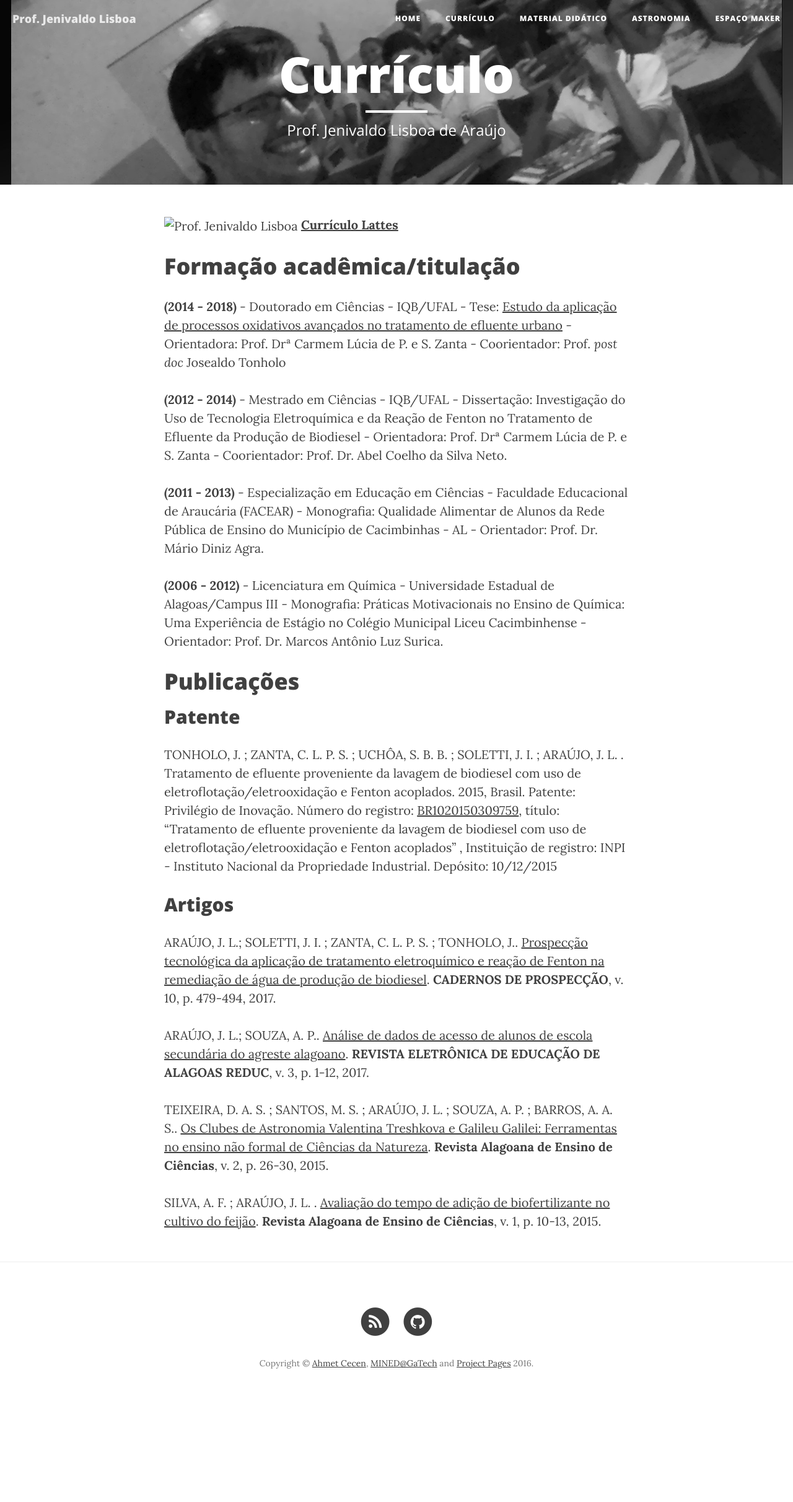
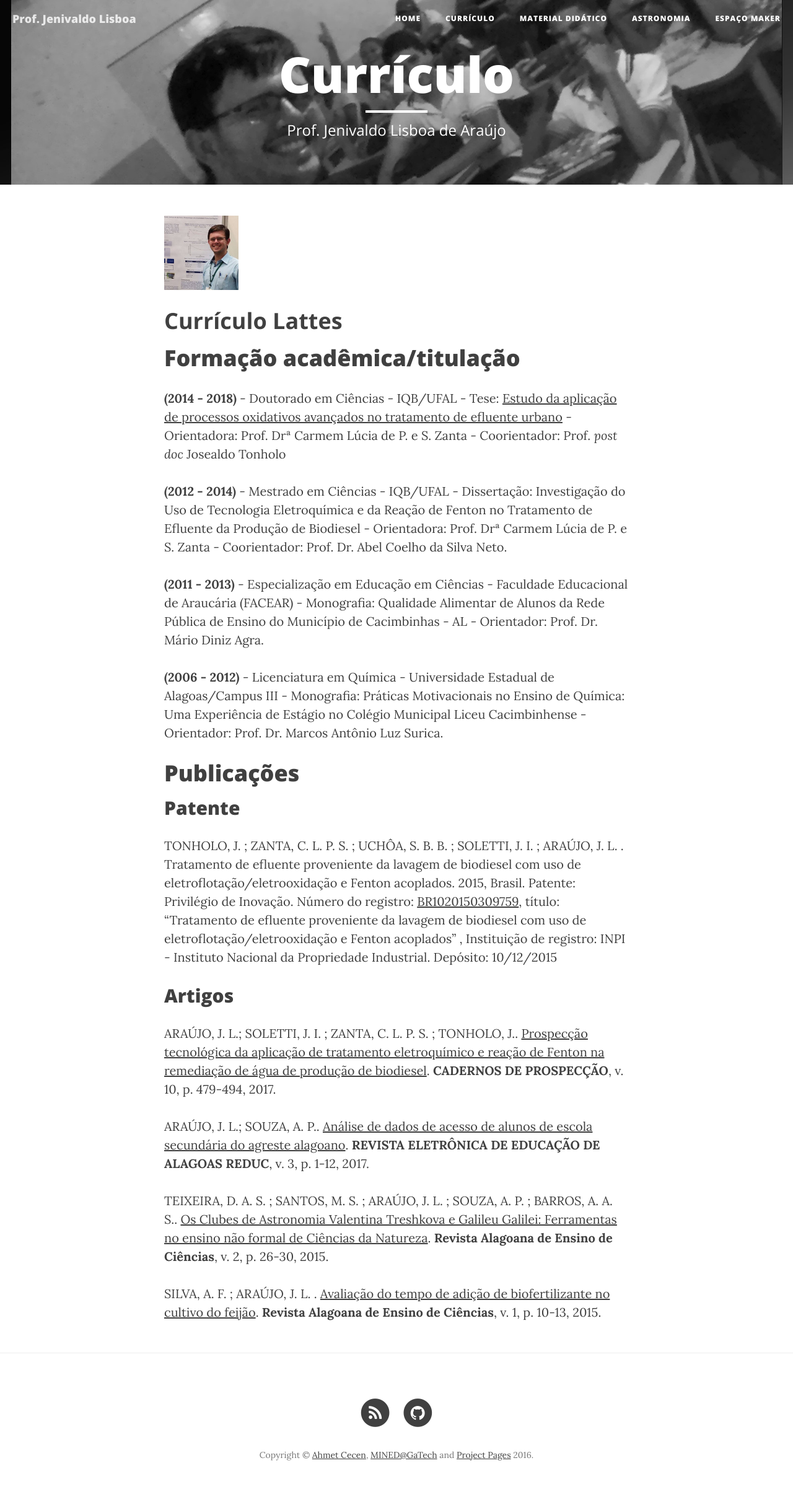
Before and after one commit to ProfJenivaldo/site1, a Jekyll site: the page built from projects/project1.md, in a window 1280 px wide. Shown: the whole page at 62% size. Built offline with Jekyll 4.4.1, drawn with Linux system fonts in a browser that asks for light colours; nearby versions of some CDN libraries; before the commit the page ends 2276 px from its top, so only the background shows below that.

Commit message:
bug_imagecurriculo1

```diff
--- a/projects/project1.md
+++ b/projects/project1.md
@@ -5,7 +5,10 @@ description: Prof. Jenivaldo Lisboa de Araújo
 header-img: "img/home-bg.jpg"
 ---
 
-![Prof. Jenivaldo Lisboa](img/Avatar.png) **[Currículo Lattes](http://lattes.cnpq.br/5546232866202386)**
+
+<img src="https://github.com/ProfJenivaldo/site1/blob/master/img/Avatar.png?raw=true" alt="Avatar.png" style="width:120px;"/>
+
+# **[Currículo Lattes](http://lattes.cnpq.br/5546232866202386)**
 
 # Formação acadêmica/titulação
 
```
